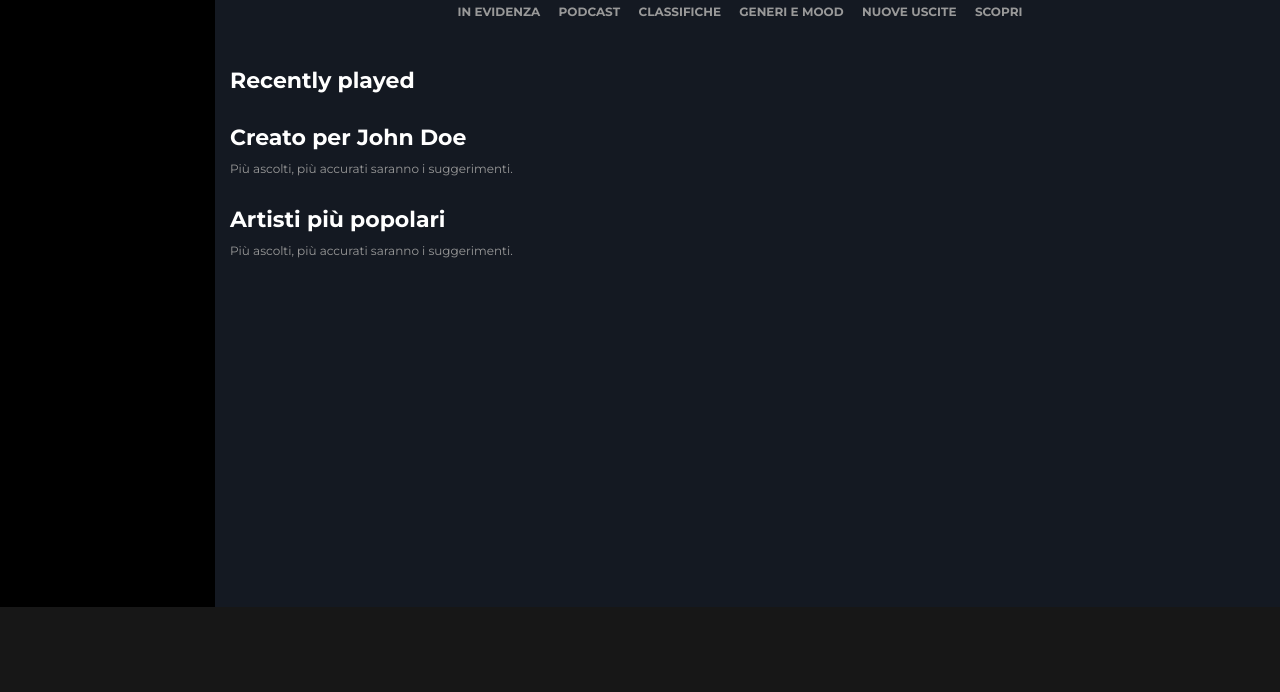
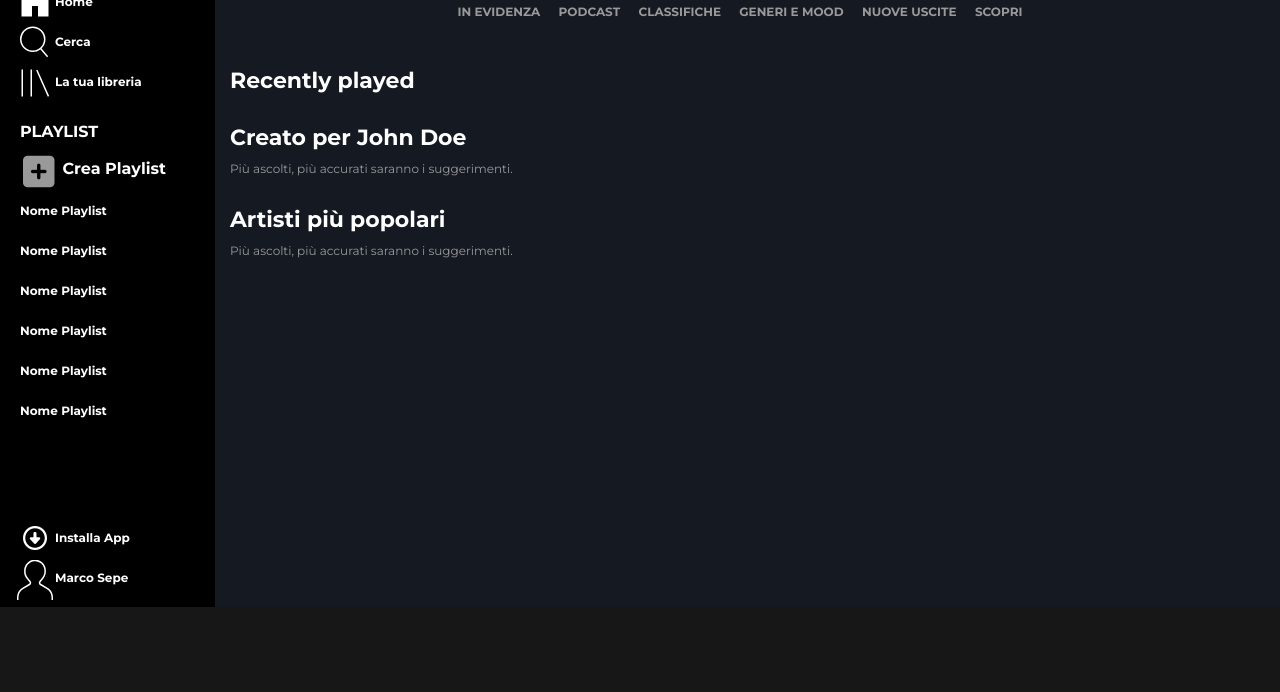
Before and after one commit to masepe95/html-css-spotifyweb, a plain HTML site: page index.html in a window 1280 px wide. Shown: the part 108-800 px from the top of the page. Drawn offline with Linux system fonts and the light colour scheme.

Commit message:
sidebar content added

```diff
--- a/css/style.css
+++ b/css/style.css
@@ -34,7 +34,6 @@ body {
   h3 {
 	margin-top: 10px;
 	margin-bottom: 5px;
-	text-align: center;
   }
 
 	h4 {
@@ -54,11 +53,19 @@ body {
 		border-radius: 50%;
 	}
 
-	.sidebar-top img{
-		scale: 0.5;
+	.xs-icon-list > img{
+		scale: 0.8;
+	}
+
+	.flex{
+		display: flex;
 	}
 
 
+	.pd-bott-10{
+		padding-bottom: 10px;
+		padding-left: 20px;
+	}
 	/*UTILITIES END*/
 
 	/*LAYOUT*/
@@ -83,6 +90,7 @@ body {
 	/*SIDEBAR*/
 	#sidebar {
 		min-width: 40px;
+		height: 100%;
 		background-color: black;
 		display: flex;
 		flex-direction: column;
@@ -92,9 +100,53 @@ body {
 		flex-grow: 1;
 	}
 
+
 	.sidebar-bottom img {
 		scale: 0.5;
 	}
+
+	.sidebar-list-top{
+		display: none;
+	}
+
+	.sidebar-list-bottom{
+		display: none;
+	}
+	#mainlogo{
+		width: 215px;
+		padding: 20px;
+	}
+	.sidebar-list-top img, .sb-section img{
+		width: 30px;
+	}
+
+	.pd-bott-10 > span{
+		line-height: 30px;
+		margin-left: 5px;
+	}
+
+	.sidebar-title{
+		font-size: 1rem;
+	}
+
+	.playlist-title.bold{
+		font-size: 1rem;
+		line-height: 35px;
+	}
+
+	.playlist-section{
+		padding-top: 10px;
+	}
+
+	.sb-section a{
+		padding: 3px;
+		color: white;
+	}
+	.sb-section img{
+		scale: 1.2;
+	}
+
+
   /*SIDEBAR END*/
 
   /*CONTENT*/
@@ -192,4 +244,8 @@ body {
 	.xs-icon-list{
 		display: none;
 	}
+
+	.sidebar-list-top, .sidebar-list-bottom{
+		display: block;
 	}
+  }
--- a/index.html
+++ b/index.html
@@ -24,11 +24,52 @@
               <img src="img/search.svg" alt="search">
               <img src="img/libreria.svg" alt="library">
             </div>
+            <div class="sidebar-list-top">
+              <img id="mainlogo" src="img/logo.svg" alt="logo">
+              <div class="sb-section flex pd-bott-10">
+                <img src="img/home.svg" alt="home">
+                <span class="bold">Home</span>
+              </div>
+              <div class="sb-section flex pd-bott-10">
+                <img src="img/search.svg" alt="search">
+                <span class="bold">Cerca</span>
+              </div>
+              <div class="sb-section flex pd-bott-10">
+                <img src="img/libreria.svg" alt="library">
+                <span class="bold">La tua libreria</span>
+              </div>
+              <br>
+              <span class="sidebar-title bold pd-bott-10">PLAYLIST</span>
+              <div class="playlist-section sb-section flex pd-bott-10">
+                <a href="#"><i class="fas fa-plus-square color-grey fa-3x"></i></a>
+                <span class="playlist-title bold">Crea Playlist</span>
+              </div>
+              <div class="playlist-wrap">
+                <p class="bold pd-bott-10">Nome Playlist</p><br>
+                <p class="bold pd-bott-10">Nome Playlist</p><br>
+                <p class="bold pd-bott-10">Nome Playlist</p><br>
+                <p class="bold pd-bott-10">Nome Playlist</p><br>
+                <p class="bold pd-bott-10">Nome Playlist</p><br>
+                <p class="bold pd-bott-10">Nome Playlist</p><br>
+              </div>
+            </div>
           </div>
-            <div class="sidebar-bottom">
+          <div class="sidebar-bottom">
             <div class="xs-icon-list">
               <img src="img/download.svg" alt="download">
               <img src="img/profile.svg" alt="profile">
+            </div>
+            <div class="sidebar-list-bottom">
+              <div class="sb-section flex pd-bott-10">
+                <a href="#"><i class="far fa-arrow-alt-circle-down fa-2x"></i></a>
+                <span class="bold">Installa App</span>
+              </div>
+
+              <div class="sb-section flex pd-bott-10">
+                <img src="img/profile.svg" alt="profile">
+                <span class="bold">Marco Sepe</span>
+              </div>
+
             </div>
           </div>
         </aside>
@@ -77,6 +118,6 @@
     </div>
     <!--GENERAL CONTAINER END-->
 
-  </body>
+
 </body>
 </html>
```
Lines whose indentation alone changed are shown as unchanged.
